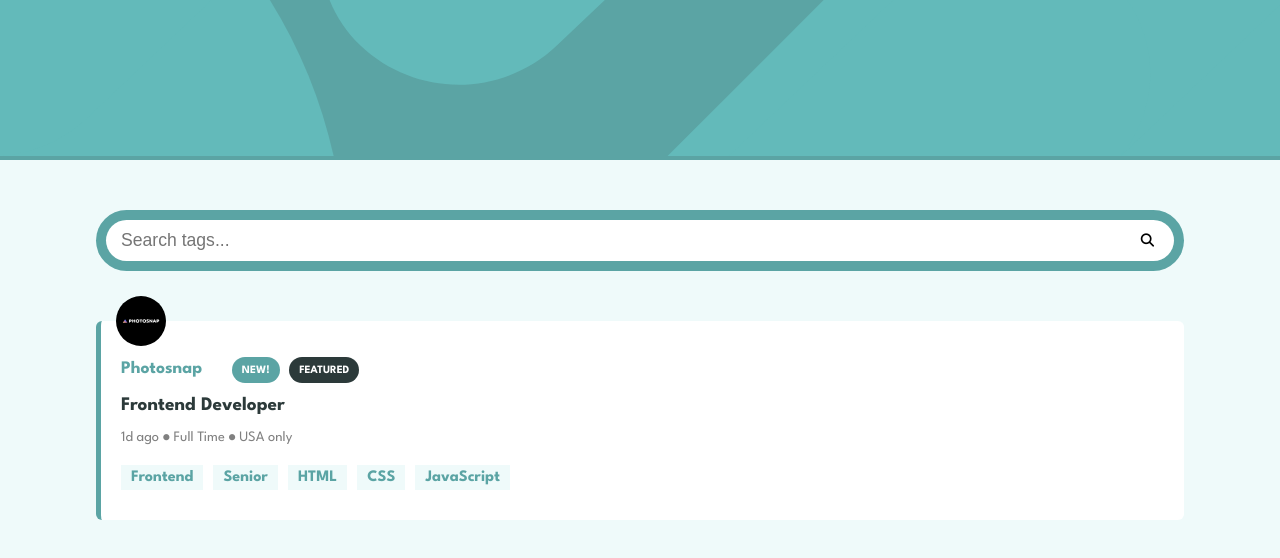
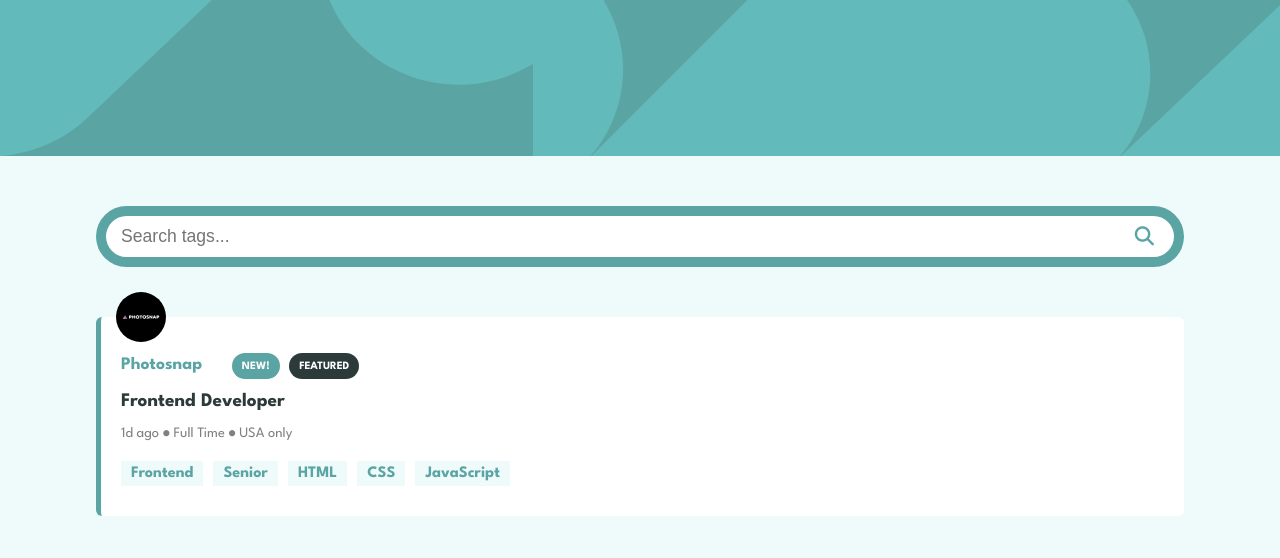
Before and after one commit to nuzoma/Job-listing-with-filtering, a plain HTML site: page index.html in a window 1280 px wide. Drawn offline with Linux system fonts and the light colour scheme.

Commit message:
Add search icon to input field

```diff
--- a/style.css
+++ b/style.css
@@ -12,6 +12,8 @@ body {
 
 i {
   padding: 0px 20px;
+  font-size: 1.2rem;
+  color: #5ba4a4;
 }
 
 .header {
@@ -21,7 +23,10 @@ i {
 
 .header-img {
   background-image: url(./images/bg-header-mobile.svg);
-  background-size: cover;
+  background-size: contain;
+  background-position: center;
+  background-repeat: no-repeat;
+  display: block;
 }
 
 .main {
```
